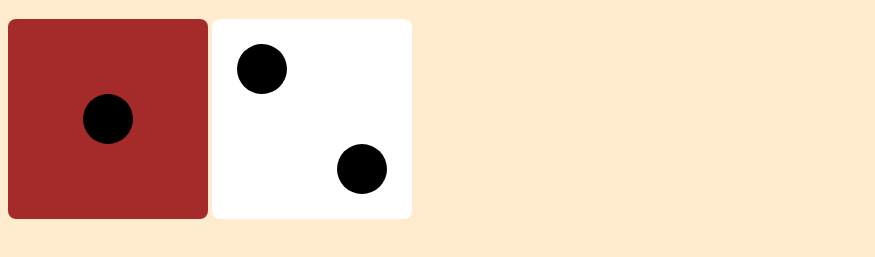
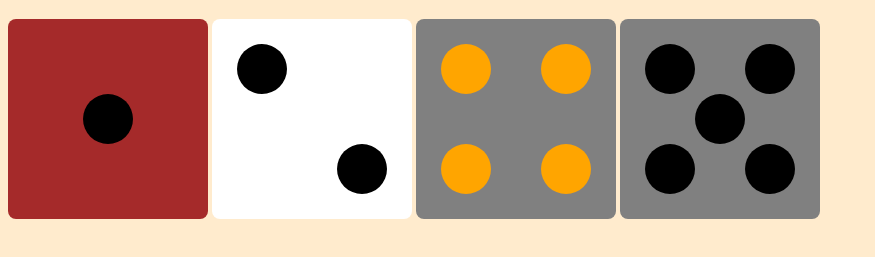
Before and after one commit to osan0004/mtm6201-week9, a plain HTML site: page index.html in a window 1280 px wide. Shown: the part 61-318 px from the top of the page, without its empty margins (0-875 px from the left). Drawn offline with Linux system fonts and the light colour scheme.

Commit message:
completes 5th die

```diff
--- a/css/main.css
+++ b/css/main.css
@@ -1,3 +1,13 @@
 body{
   background-color:blanchedalmond;
 }
+
+.dic4 circle{
+  fill: orange;
+  transition: all .5s;
+  transform-origin: 150px 150px;
+}
+
+.dic4:hover circle{
+  transform: scale(1.4);
+}
--- a/index.html
+++ b/index.html
@@ -1,11 +1,13 @@
 <!DOCTYPE html>
 <html lang="en">
+
 <head>
   <meta charset="UTF-8">
   <meta name="viewport" content="width=device-width, initial-scale=1.0">
   <title>SVG Week9</title>
   <link rel="stylesheet" href="css/main.css">
 </head>
+
 <body>
   <div class="container">
     <h1>
@@ -16,13 +18,38 @@
 
     <!-- embedding svg code into HTML -->
     <svg width="200" height="200" viewBox="0 0 200 200">
-      <rect x="0" y="0" width="200" height="200" rx="8" ry="8" fill="white"/>
-      <circle cx="150" cy="150" r="25" fill="black"/>
-      <circle cx="50" cy="50" r="25" fill="black"/>
+      <rect x="0" y="0" width="200" height="200" rx="8" ry="8" fill="white" />
+      <circle cx="150" cy="150" r="25" fill="black" />
+      <circle cx="50" cy="50" r="25" fill="black" />
     </svg>
 
+    <!-- resuing graphics with tag -->
+    <svg width="200" height="200" viewBox="0 0 200 200" class="dic4">
+      <rect x="0" y="0" width="200" height="200" rx="8" ry="8" fill="grey" />
+      <circle cx="150" cy="150" r="25" fill="black" id="dot" />
+      <use xlink:href="#dot" x="-100"></use>
+      <use xlink:href="#dot" y="-100"></use>
+      <use xlink:href="#dot" y="-100" x="-100"></use>
+    </svg>
+
+    <!-- using defs and g tags -->
+    <svg width="200" height="200" viewBox="0 0 200 200" class="dic5">
+      <defs>
+        <rect id="box" width="200" height="200" rx="8" ry="8" fill="grey" />
+        <circle id="point" r="25" fill="black" />
+      </defs>
+      <use xlink:href="#box"></use>
+      <g>
+        <use xlink:href="#point" x="50" y="50"></use>
+        <use xlink:href="#point" x="150" y="50"></use>
+        <use xlink:href="#point" x="50" y="150"></use>
+        <use xlink:href="#point" x="150" y="150"></use>
+        <use xlink:href="#point" x="100" y="100"></use>
+      </g>
+    </svg>
   </div>
 
 
 </body>
+
 </html>
```
